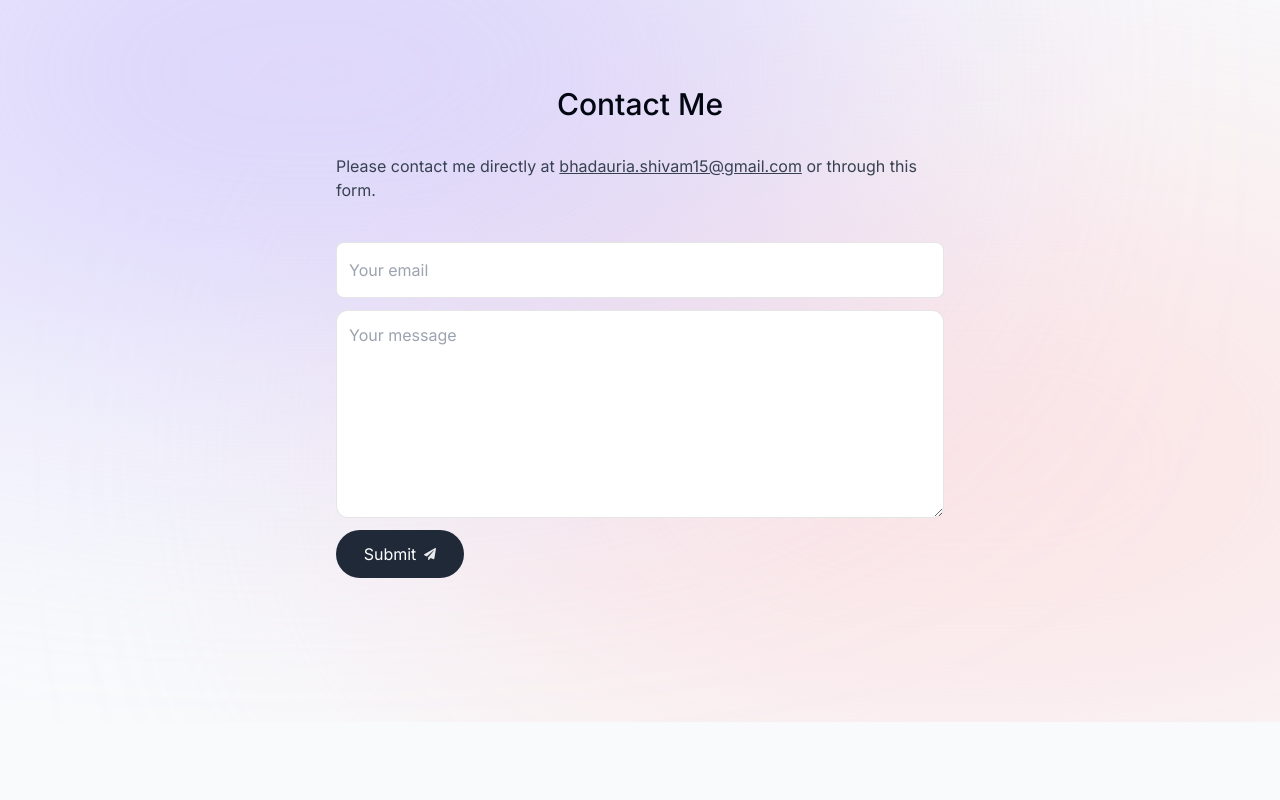
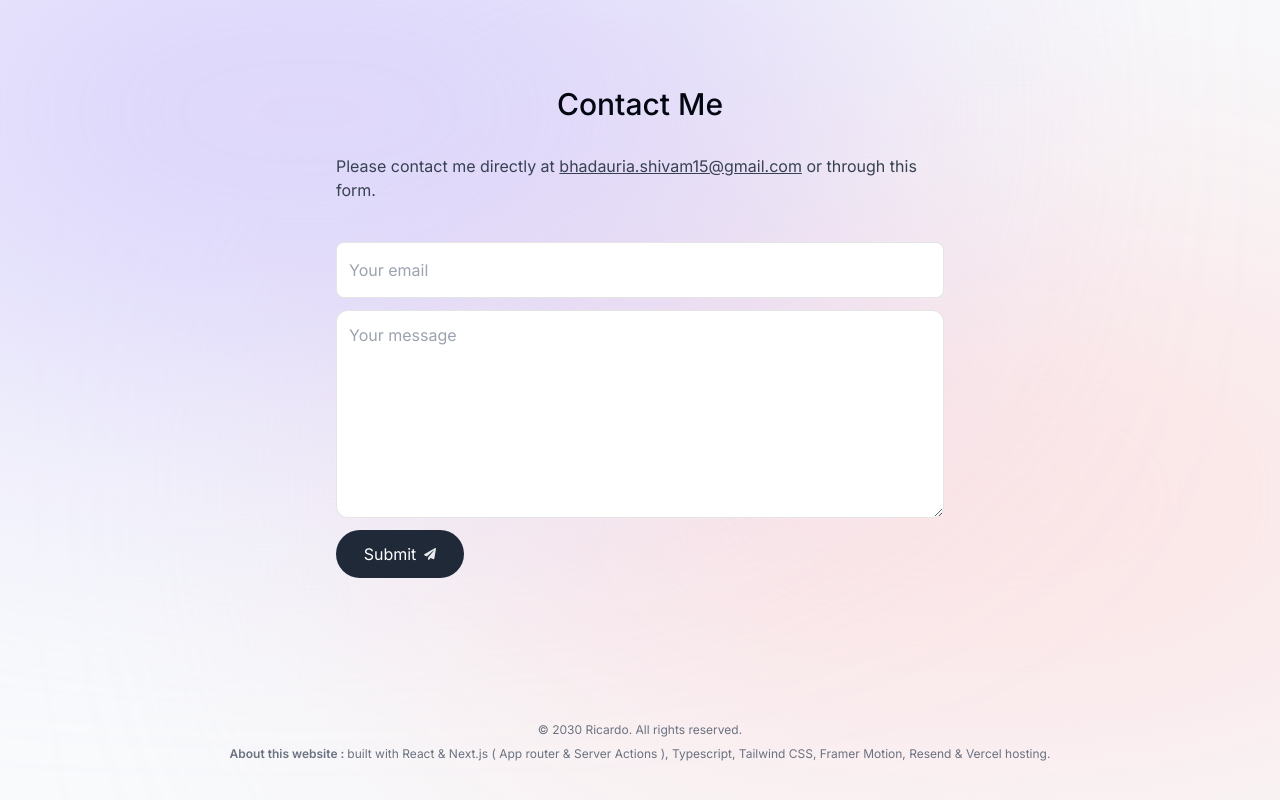
Before and after one commit to notavacillator/project-portfolio, a Next.js app: page / in a window 1280 px wide. Shown: the part 4055-4855 px from the top of the page. Before the commit the page ends 4777 px from the top, so only its background shows below. Built offline with nearby package versions, Linux system fonts and the light colour scheme; no server answers.

Commit message:
footer component completed

```diff
--- a/app/layout.tsx
+++ b/app/layout.tsx
@@ -3,6 +3,7 @@
 import { Inter } from 'next/font/google'
 import ActiveSectionContextProvider from '@/context/active-section-context'
 import { Toaster } from 'react-hot-toast'
+import Footer from '@/components/footer'
 
 const inter = Inter({ subsets: ['latin'] })
 
@@ -46,6 +47,7 @@
               },
             }}
           />
+          <Footer/>
         </ActiveSectionContextProvider>
       </body>
     </html>
--- /dev/null
+++ b/components/footer.tsx
@@ -0,0 +1,17 @@
+import React from 'react'
+
+function Footer() {
+  return (
+    <footer className='mb-10 px-4 text-center text-gray-500'>
+        <small className='block mb-2 text-xs'>
+            &copy; 2030 Ricardo. All rights reserved.
+        </small>
+        <p className='text-xs'>
+            <span className='font-semibold'>About this website : </span> built with React & Next.js ( App router & Server Actions ),
+            Typescript, Tailwind CSS, Framer Motion, Resend & Vercel hosting.
+        </p>
+    </footer>
+  )
+}
+
+export default Footer
```
